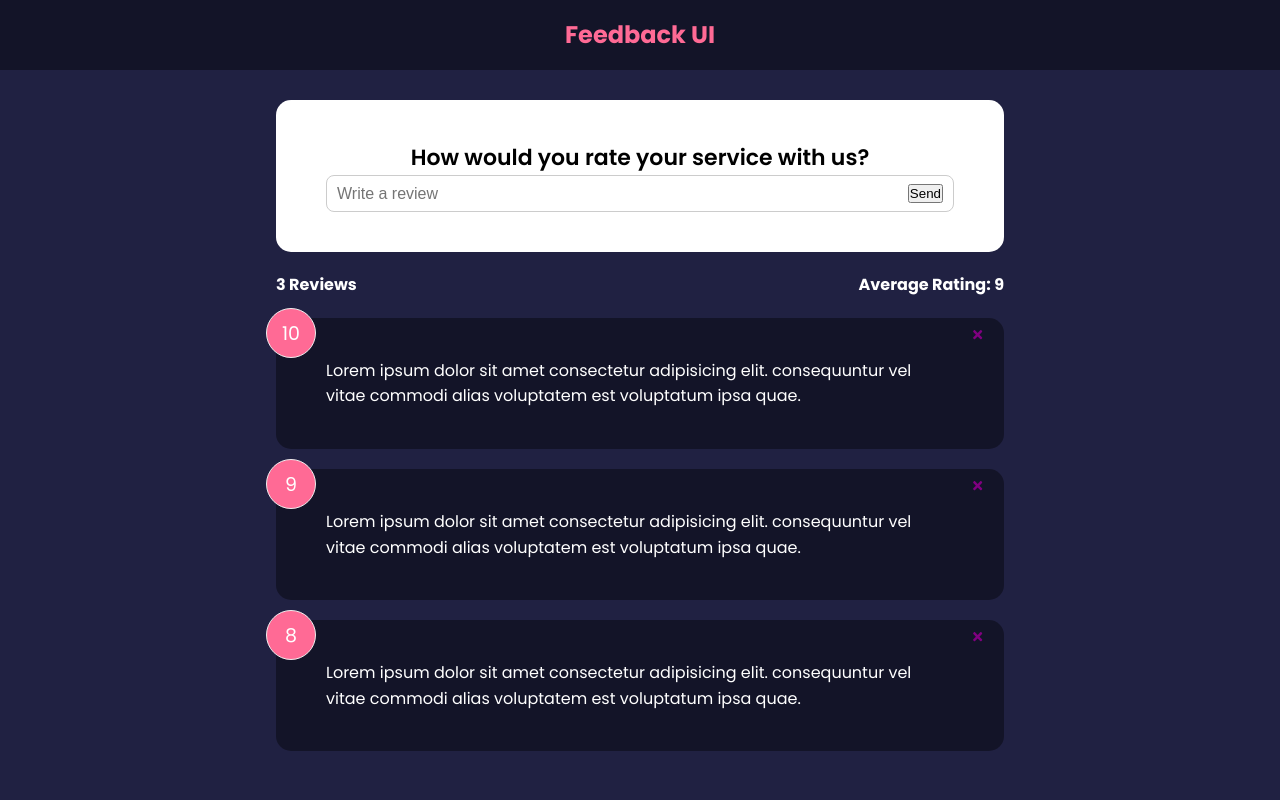
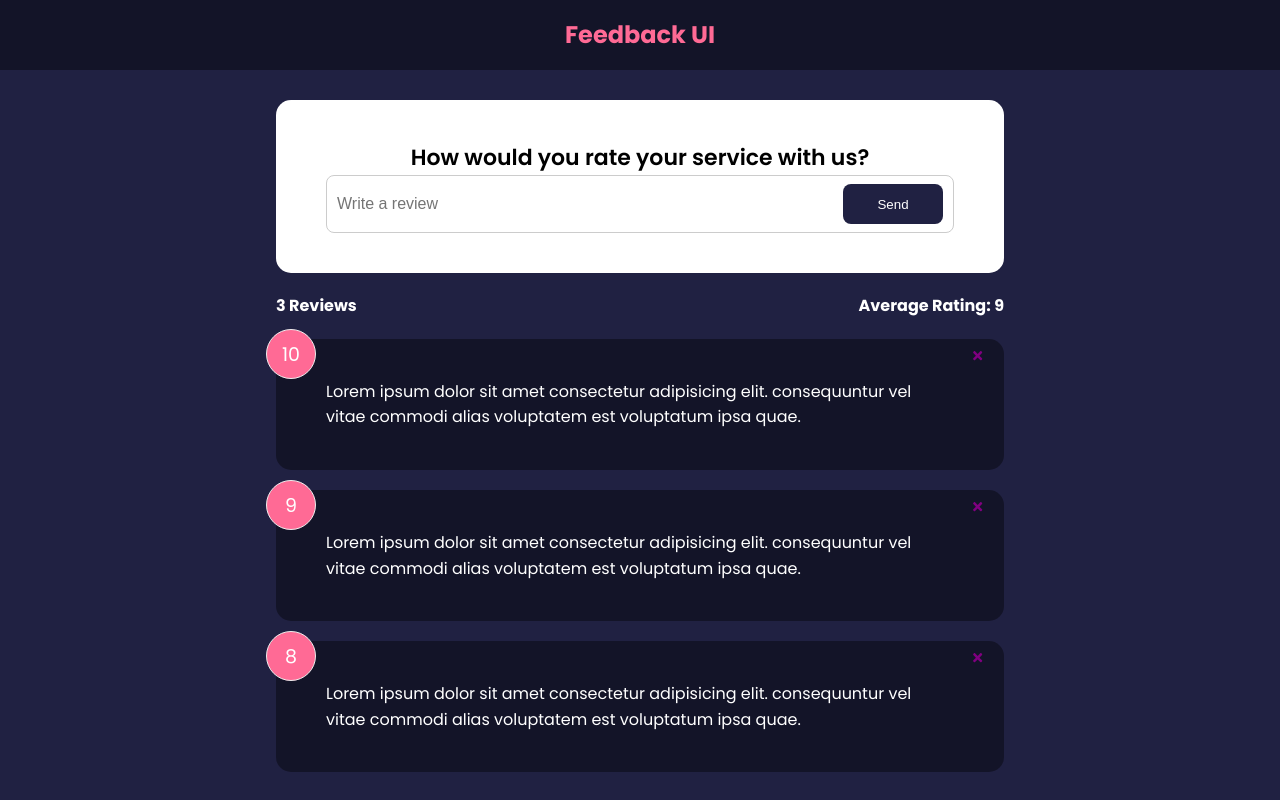
Before and after one commit to StanHekht/feedback-app, a React (Create React App) app: page / in a window 1280 px wide. Built offline with nearby package versions, Linux system fonts and the light colour scheme.

Commit message:
Add custom button component

```diff
--- a/src/components/FeedbackForm.jsx
+++ b/src/components/FeedbackForm.jsx
@@ -1,5 +1,6 @@
 import React from 'react';
 import Card from './shared/Card';
+import Button from './shared/Button';
 import { useState } from 'react';
 
 function FeedbackForm() {
@@ -21,7 +22,7 @@
             placeholder='Write a review'
             value={text}
           />
-          <button type="submit">Send</button>
+          <Button type="submit">Send</Button>
         </div>
       </form>
     </Card>
--- /dev/null
+++ b/src/components/shared/Button.jsx
@@ -0,0 +1,25 @@
+import React from 'react';
+import PropTypes from 'prop-types';
+
+function Button({ children, version, type, isDisabled }) {
+  return (
+    <button type={type} disabled={isDisabled} className={`btn btn-${version}`}>
+      {children}
+    </button>
+  )
+}
+
+Button.defaultProps = {
+  version: 'primary',
+  type: 'button',
+  isDisabled: false,
+}
+
+Button.propTypes = {
+  children: PropTypes.node.isRequired,
+  version: PropTypes.string,
+  type: PropTypes.string,
+  isDisabled: PropTypes.bool,
+}
+
+export default Button;
```
